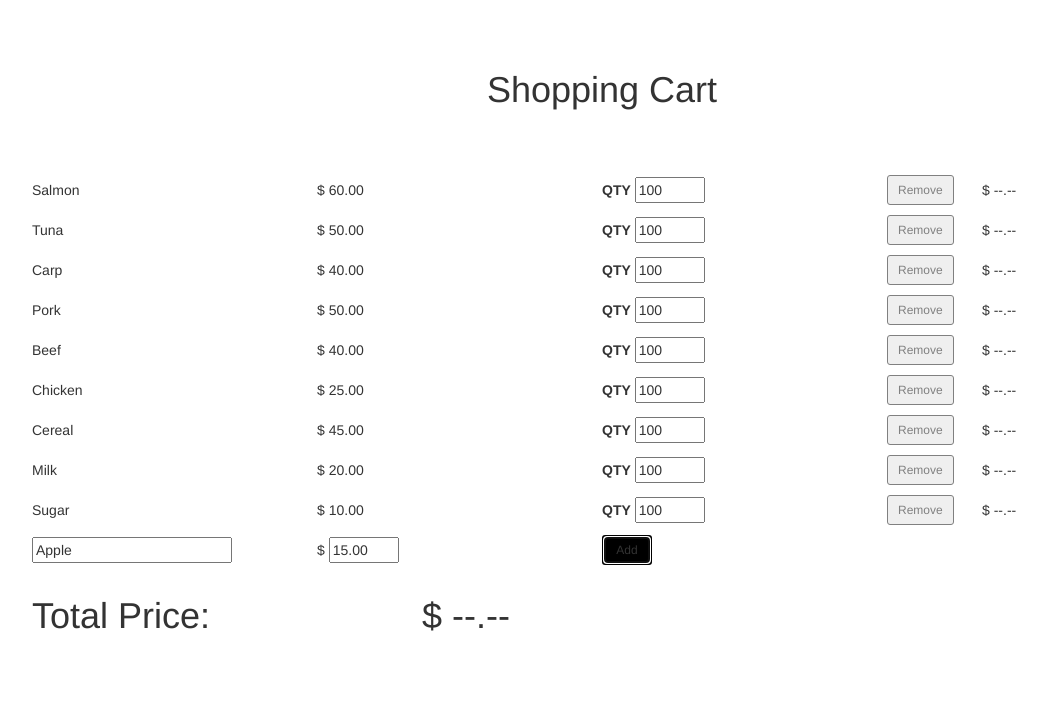
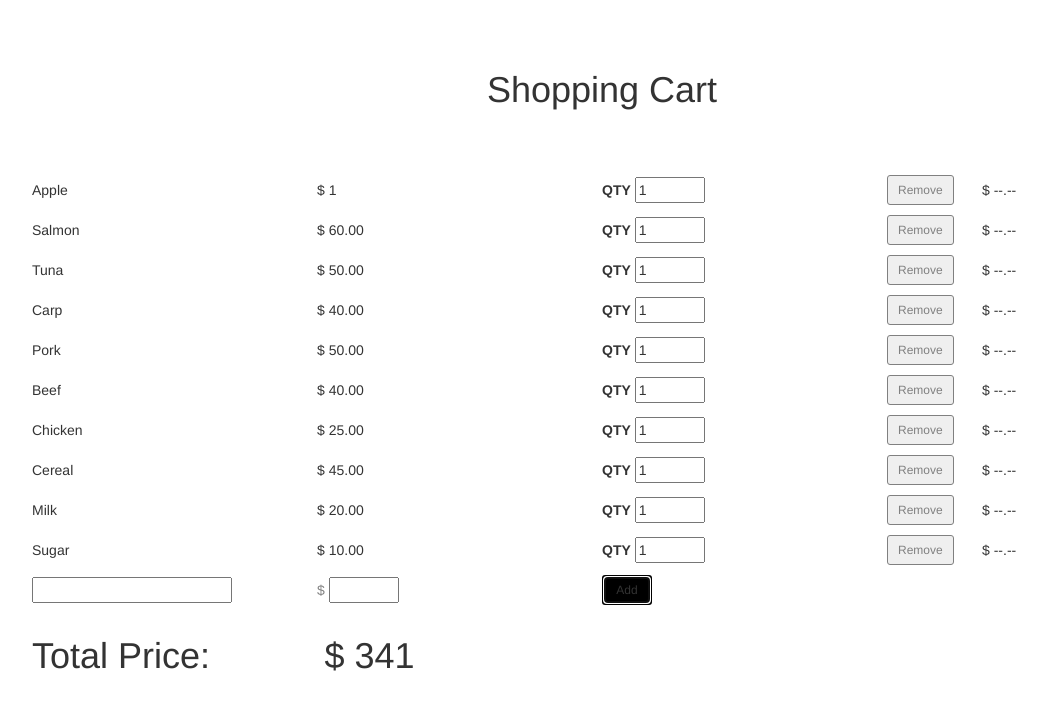
Before and after one commit to eykcheung/simpleShoppingCart, a plain HTML site: page index.html in a window 1280 px wide. Both pictures are taken after a click on the button "Add". Shown: the whole page, without its empty margins (38-1085 px from the left). Drawn offline with nearby package versions, Linux system fonts and the light colour scheme.

Commit message:
final edit

```diff
--- a/css/custom.css
+++ b/css/custom.css
@@ -14,7 +14,7 @@ input {
   width: 70px;
 }
 
-.itemRow, .addItemRow {
+.itemRow, .addItemRow, .addItemRowForm {
   display: flex;
   align-items: center;
   width: 100%;
@@ -31,6 +31,11 @@ input {
 
 .addItemNameInput {
   width: 200px;
+  color: grey;
+}
+
+.addItemPrice {
+  color: grey;
 }
 
 .addItemCostInput {
--- a/index.html
+++ b/index.html
@@ -30,7 +30,7 @@
         </div>
         <div class = "col-xs-3 itemQty">
           <div class = "qtyLabel">QTY</div>
-          <div class = "qtyAmt"><input type="number" value="100" /></div>
+          <div class = "qtyAmt"><input type="number" value="1" /></div>
         </div>
         <div class = "col-xs-1">
           <button class="btn btn-light btn-sm remove">Remove</button>
@@ -51,7 +51,7 @@
         </div>
         <div class = "col-xs-3 itemQty">
           <div class = "qtyLabel">QTY</div>
-          <div class = "qtyAmt"><input type="number" value="100" /></div>
+          <div class = "qtyAmt"><input type="number" value="1" /></div>
         </div>
         <div class = "col-xs-1">
           <button class="btn btn-light btn-sm remove">Remove</button>
@@ -72,7 +72,7 @@
         </div>
         <div class = "col-xs-3 itemQty">
           <div class = "qtyLabel">QTY</div>
-          <div class = "qtyAmt"><input type="number" value="100" /></div>
+          <div class = "qtyAmt"><input type="number" value="1" /></div>
         </div>
         <div class = "col-xs-1">
           <button class="btn btn-light btn-sm remove">Remove</button>
@@ -93,7 +93,7 @@
         </div>
         <div class = "col-xs-3 itemQty">
           <div class = "qtyLabel">QTY</div>
-          <div class = "qtyAmt"><input type="number" value="100" /></div>
+          <div class = "qtyAmt"><input type="number" value="1" /></div>
         </div>
         <div class = "col-xs-1">
           <button class="btn btn-light btn-sm remove">Remove</button>
@@ -114,7 +114,7 @@
         </div>
         <div class = "col-xs-3 itemQty">
           <div class = "qtyLabel">QTY</div>
-          <div class = "qtyAmt"><input type="number" value="100" /></div>
+          <div class = "qtyAmt"><input type="number" value="1" /></div>
         </div>
         <div class = "col-xs-1">
           <button class="btn btn-light btn-sm remove">Remove</button>
@@ -135,7 +135,7 @@
         </div>
         <div class = "col-xs-3 itemQty">
           <div class = "qtyLabel">QTY</div>
-          <div class = "qtyAmt"><input type="number" value="100" /></div>
+          <div class = "qtyAmt"><input type="number" value="1" /></div>
         </div>
         <div class = "col-xs-1">
           <button class="btn btn-light btn-sm remove">Remove</button>
@@ -156,7 +156,7 @@
         </div>
         <div class = "col-xs-3 itemQty">
           <div class = "qtyLabel">QTY</div>
-          <div class = "qtyAmt"><input type="number" value="100" /></div>
+          <div class = "qtyAmt"><input type="number" value="1" /></div>
         </div>
         <div class = "col-xs-1">
           <button class="btn btn-light btn-sm remove">Remove</button>
@@ -177,7 +177,7 @@
         </div>
         <div class = "col-xs-3 itemQty">
           <div class = "qtyLabel">QTY</div>
-          <div class = "qtyAmt"><input type="number" value="100" /></div>
+          <div class = "qtyAmt"><input type="number" value="1" /></div>
         </div>
         <div class = "col-xs-1">
           <button class="btn btn-light btn-sm remove">Remove</button>
@@ -198,7 +198,7 @@
         </div>
         <div class = "col-xs-3 itemQty">
           <div class = "qtyLabel">QTY</div>
-          <div class = "qtyAmt"><input type="number" value="100" /></div>
+          <div class = "qtyAmt"><input type="number" value="1" /></div>
         </div>
         <div class = "col-xs-1">
           <button class="btn btn-light btn-sm remove">Remove</button>
@@ -213,23 +213,25 @@
 
     <!-- Add item row: start -->
     <div class = "row addItemRow">
+      <form class =  "addItemRowForm">
       <div class = "col-xs-3 addItemName itemName"><input class = "addItemNameInput" type = "text" value = "Apple" /></div>
 
       <div class = "col-xs-3 addItemPrice itemPrice">
         <div class = "itemCcy">$</div>
-        <div class = "itemCost addItemCost"><input class = "addItemCostInput" type = "number" value = "15.00" /></div>
+        <div class = "itemCost addItemCost"><input class = "addItemCostInput" type = "number" value = "1" /></div>
       </div>
 
       <div class = "col-xs-1">
         <button class = "btn btn-dark btn-sm add">Add</button>
       </div>
+    </form>
     </div>
     <!-- Add item row: end -->
 
     <div class = "row totalPriceRow">
-      <div class = "col-xs-4 totalPriceText">Total Price:</div>
+      <div class = "col-xs-3 totalPriceText">Total Price:</div>
 
-      <div class = "col-xs-4 totalPrice">
+      <div class = "col-xs-3 totalPrice">
         <div class = "totalPriceCcy">$</div>
         <div class = "totalPriceCost">--.--</div>
       </div>
--- /dev/null
+++ b/js/application.js
@@ -0,0 +1,75 @@
+var sum = function (acc, x) { return acc + x; };
+
+var updateShoppingTotal = function () {
+  var itemsSubTotal = [];
+
+  $('.itemRow').each(function (i, ele) {
+    var subTotal = updateSubTotal(ele);
+    itemsSubTotal.push(subTotal);
+  });
+
+  var shoppingTotal = itemsSubTotal.reduce(sum);
+  $('.totalPriceCost').html(shoppingTotal);
+}
+
+
+var updateSubTotal = function (ele) {
+  var itemCost = parseFloat($(ele).children('.itemPrice').children('.itemCost').text());
+  var itemQuantity = parseFloat($(ele).find('.itemQty .qtyAmt input').val());
+
+  //item sub-total
+  var subTotal = itemCost * itemQuantity;
+  $(ele).children('.itemSubAmt').html(subTotal);
+
+  return subTotal;
+}
+
+
+$(document).ready(function () {
+  updateShoppingTotal();
+
+  $(document).on('click', '.btn.remove', function (event) {
+    $(this).closest('.itemRow').remove();
+    updateShoppingTotal();
+  });
+
+  var timeout;
+  $(document).on('input', function () {
+    clearTimeout(timeout);
+    timeout = setTimeout(function () {
+      updateShoppingTotal();
+    }, 1000);
+  });
+
+  $('.addItemRowForm').on('submit', function (event) {
+    event.preventDefault();
+    var name = $(this).find('.addItemNameInput').val();
+    var price = $(this).find('.addItemCostInput').val();
+
+    $('.container').prepend('<div class = "row itemRow"> ' +
+      '<div class = "col-xs-3 itemName">' + name + '</div> ' +
+      '<div class = "col-xs-3 itemPrice"> ' +
+        '<div class = "itemCcy">$</div> '  +
+        '<div class = "itemCost"> ' + price + '</div> ' +
+      '</div> ' +
+      '<div class = "col-xs-3 itemQty"> ' +
+        '<div class = "qtyLabel">QTY</div> '  +
+        '<div class = "qtyAmt"><input type="number" value="1" /></div> ' +
+      '</div> ' +
+      '<div class = "col-xs-1"> ' +
+        '<button class="btn btn-light btn-sm remove">Remove</button> ' +
+      '</div> ' +
+      '<div class = "col-xs-2"> ' +
+        '<div class = "itemSubTotal"> ' +
+          '<div class = "itemSubCcy">$</div> ' +
+          '<div class = "itemSubAmt">--.--</div> ' +
+        '</div> ' +
+      '</div> ' +
+    '</div> ');
+
+    updateShoppingTotal();
+    $(this).find('.addItemNameInput').val('');
+    $(this).find('.addItemCostInput').val('');
+  });
+
+});
```
Also changed, not shown: 1 other file.
